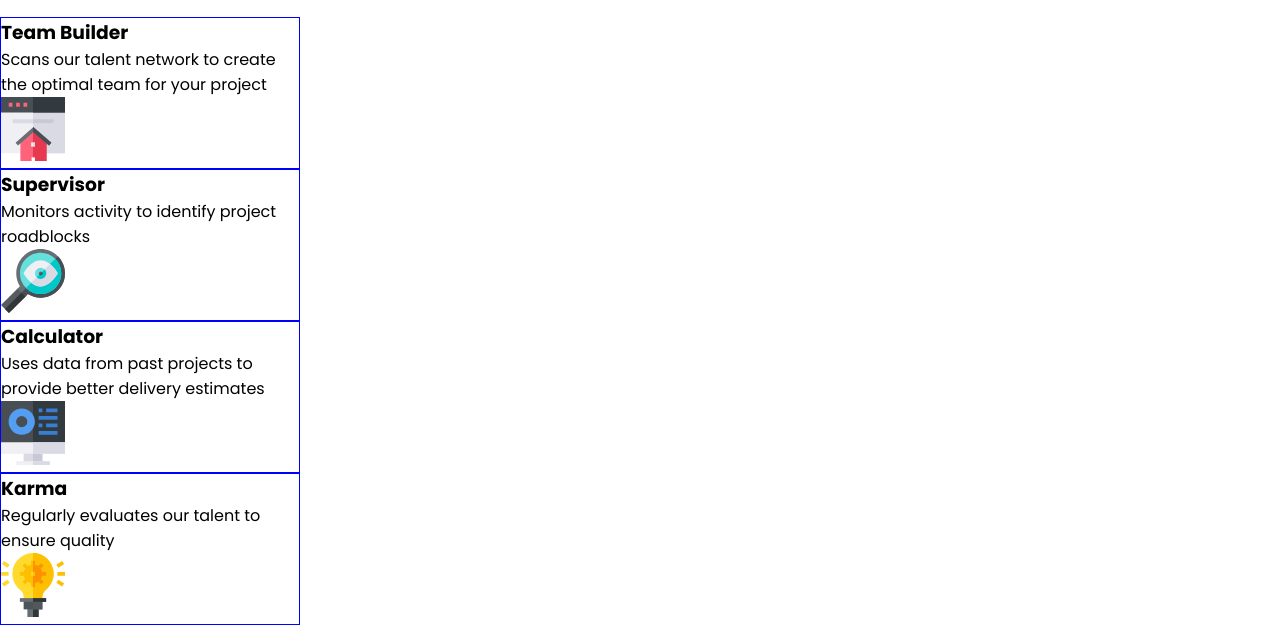
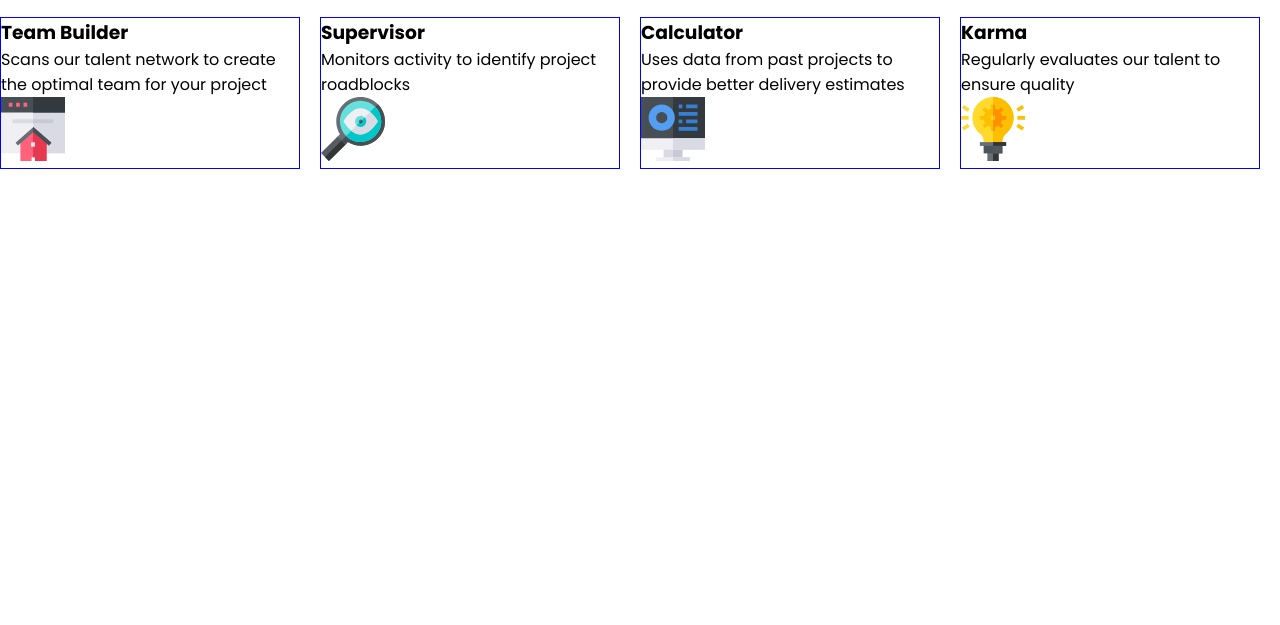
Before and after one commit to Akintayo74/Four-Card-Feature-Section, a plain HTML site: page index.html in a window 1280 px wide. Shown: the part 221-846 px from the top of the page. After the commit the page ends 800 px from the top, so only its background shows below. Drawn offline with Linux system fonts and the light colour scheme.

Commit message:
Started work on grid layout

```diff
--- a/style.css
+++ b/style.css
@@ -39,7 +39,8 @@ header p{
 }
 
 .container{
-
+    display: grid;
+    grid-template-columns: repeat(auto-fit, minmax(300px, 1fr));
 }
 
 .box{
```
